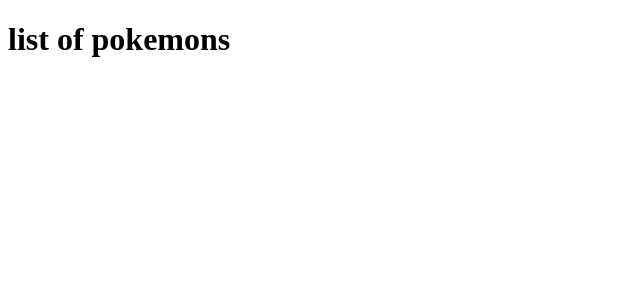
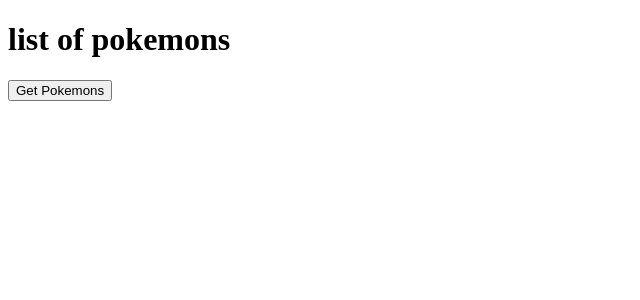
Before and after one commit to alfredomtzg/reduxtest, a React (Create React App) app: page / in a window 1280 px wide. Shown: the top 300 px of the page, without its empty margins (0-640 px from the left). Built offline with nearby package versions, Linux system fonts and the light colour scheme.

Commit message:
Button Get pokemons

```diff
--- a/src/components/Pokemons.jsx
+++ b/src/components/Pokemons.jsx
@@ -4,5 +4,10 @@
 
 export const Pokemons = () => {
   const dispatch = useDispatch();
-  return <h1>list of pokemons</h1>;
+  return (
+    <>
+      <h1>list of pokemons</h1>
+      <button>Get Pokemons</button>
+    </>
+    )
 };
```
